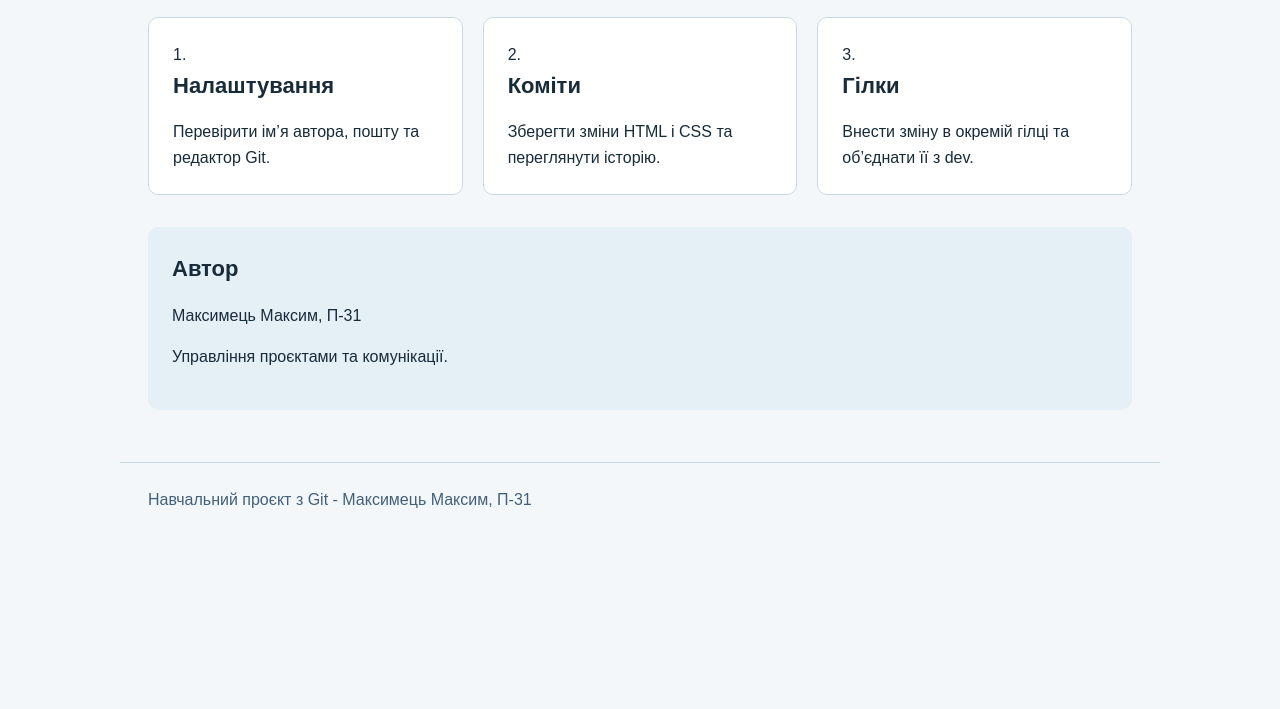
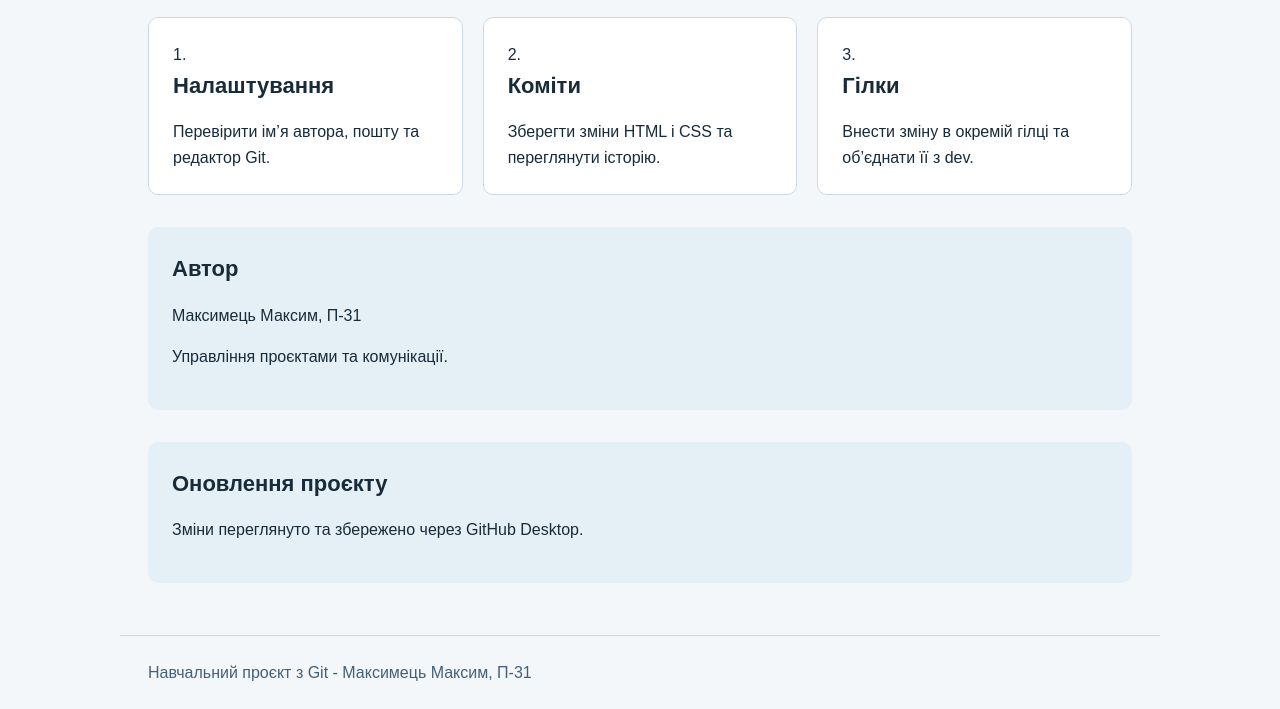
Before and after one commit to maksym-maksymets/myproject, a plain HTML site: page index.html in a window 1280 px wide. Shown: the part 219-928 px from the top of the page. Before the commit the page ends 800 px from the top, so only its background shows below. Drawn offline with Linux system fonts and the light colour scheme.

Commit message:
Add project update section in Desktop

```diff
--- a/index.html
+++ b/index.html
@@ -28,6 +28,11 @@
       <h2>Автор</h2><p>Максимець Максим, П-31</p>
       <p>Управління проєктами та комунікації.</p>
     </section>
+    <!-- Зміна для перевірки GitHub Desktop. -->
+    <section class="author" id="desktop-note">
+      <h2>Оновлення проєкту</h2>
+      <p>Зміни переглянуто та збережено через GitHub Desktop.</p>
+    </section>
   </main>
   <!-- Підсумковий блок сторінки. -->
   <footer>Навчальний проєкт з Git - Максимець Максим, П-31</footer>
```
